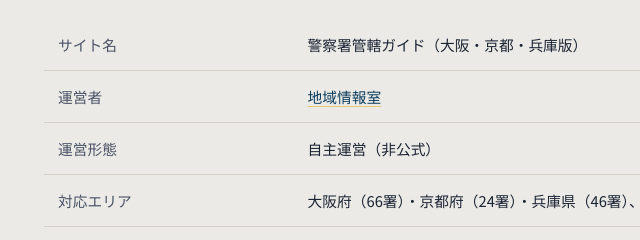
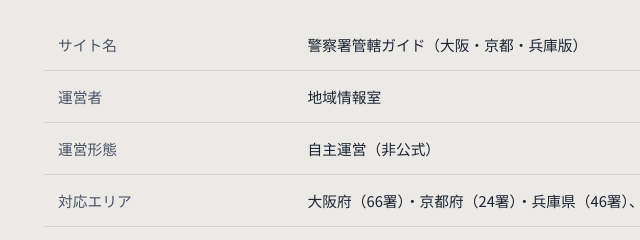
Before and after one commit to leben-k/kankatsu, a plain HTML site: page about.html in a window 1280 px wide. Shown: the part 423-663 px from the top of the page, 180-820 px from the left. Drawn offline with Linux system fonts and the light colour scheme.

Commit message:
Update about.html

```diff
--- a/about.html
+++ b/about.html
@@ -61,7 +61,7 @@
 
     <table class="info-table">
       <tr><th>サイト名</th><td>警察署管轄ガイド（大阪・京都・兵庫版）</td></tr>
-      <tr><th>運営者</th><td><a href="https://leben-k.github.io/">地域情報室</a></td>
+      <tr><th>運営者</th><td>地域情報室</td></tr>
       <tr><th>運営形態</th><td>自主運営（非公式）</td></tr>
       <tr><th>対応エリア</th><td>大阪府（66署）・京都府（24署）・兵庫県（46署）、合計136署</td></tr>
       <tr><th>目的</th><td>大阪府・京都府・兵庫県内の警察署の管轄区域を調べやすくすること、および開業前後に必要となる警察関連の届出・許可手続きについて、一般的な情報を提供すること</td></tr>
```
